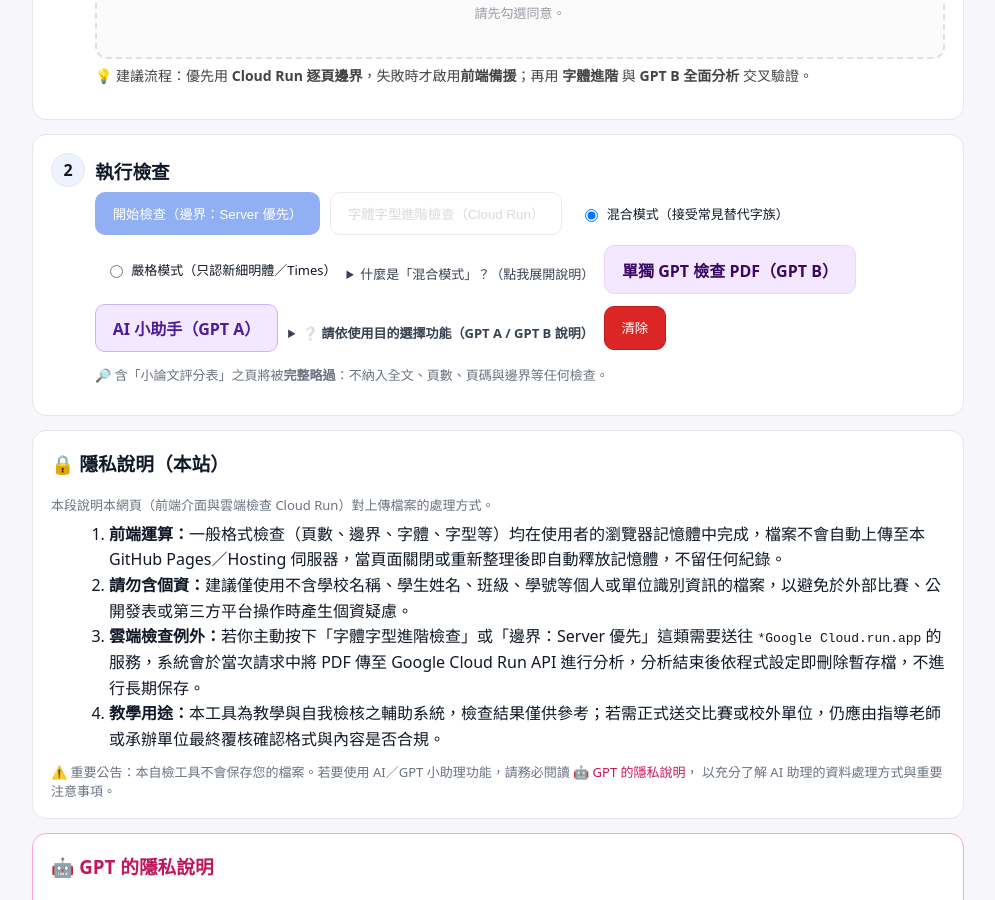
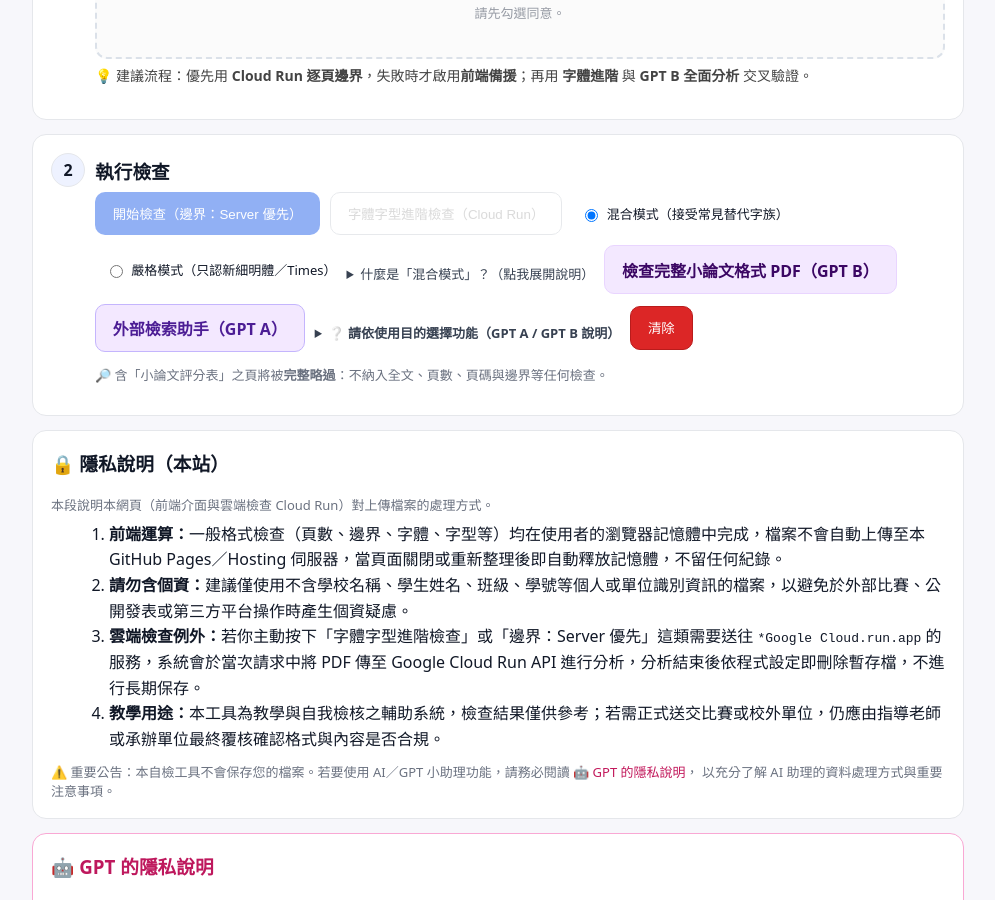
Before and after one commit to r91628120/thesis-checker, a Jekyll site: the page index.html, which Jekyll copies as it is, in a window 1280 px wide and 900 px high, scrolled down 1108 px. Shown: the whole window, without its empty margins (142-1137 px from the left). Built offline with Jekyll 4.4.1, drawn with Linux system fonts in a browser that asks for light colours; some of the changed lines change nothing that is shown.

Commit message:
Add files via upload

```diff
--- a/index.html
+++ b/index.html
@@ -231,9 +231,9 @@ footer{margin-top:24px;text-align:center;color:#6b7280;font-size:13px}
           </details>
 
           <a id="gptB" class="btn-gpt" target="_blank" rel="noopener"
-             href="https://chatgpt.com/g/g-68f77bc5d4008191802b3e5984de6f72-gao-zhong-zhi-xiao-lun-wen-lao-shi-zhu-shou-gpt-dan-du-pdf-mo-shi">單獨 GPT 檢查 PDF（GPT B）</a>
+             href="https://chatgpt.com/g/g-68f77bc5d4008191802b3e5984de6f72-gao-zhong-zhi-xiao-lun-wen-lao-shi-zhu-shou-gpt-dan-du-pdf-mo-shi">檢查完整小論文格式 PDF（GPT B）</a>
           <a id="gptA" class="btn-violet" target="_blank" rel="noopener"
-             href="https://chatgpt.com/g/g-68c6d9e700c88191872154808e0e0e7b-gao-zhong-zhi-xiao-lun-wen-ge-shi-zi-jian-xi-tong">AI 小助手（GPT A）</a>
+             href="https://chatgpt.com/g/g-68c6d9e700c88191872154808e0e0e7b-gao-zhong-zhi-xiao-lun-wen-ge-shi-zi-jian-xi-tong">外部檢索助手（GPT A）</a>
           <details style="margin-top:10px; font-size:13px; color:#374151; max-width:720px">
             <summary style="cursor:pointer; font-weight:600;">
              ❔ 請依使用目的選擇功能（GPT A / GPT B 說明）
```
